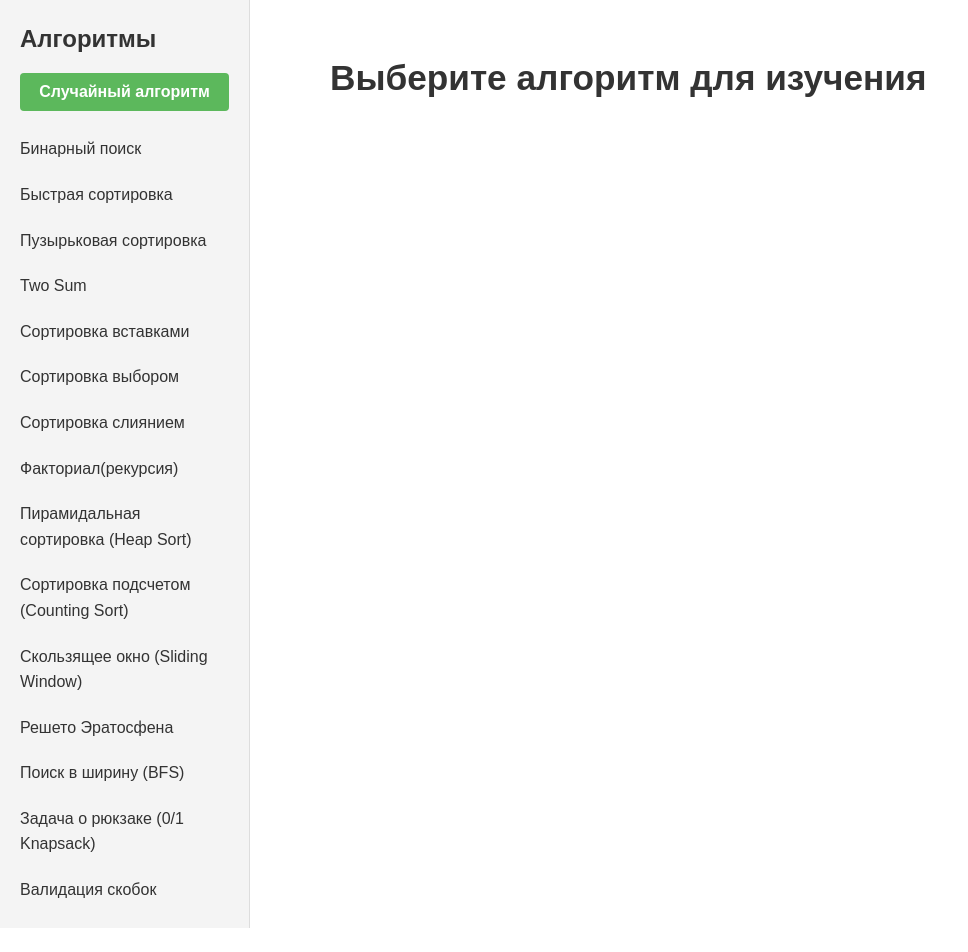
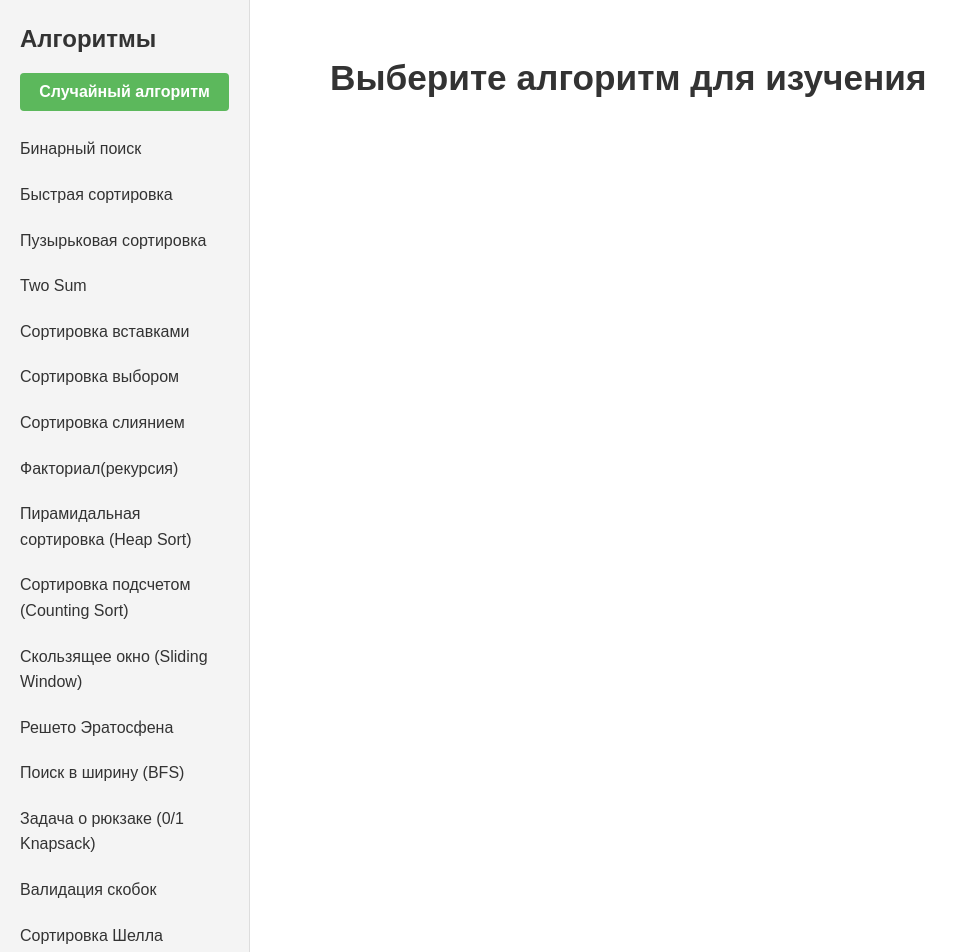
Before and after one commit to masha-masha/AlgoVault, a React (Vite) app: page / in a window 1280 px wide. Shown: the top 952 px of the page, without its empty margins (0-968 px from the left). Before the commit the page ends 928 px from the top, so only its background shows below. Built offline with nearby package versions, Linux system fonts and the light colour scheme.

Commit message:
feat: add alg shell sort

```diff
--- a/src/data/algoritms.ts
+++ b/src/data/algoritms.ts
@@ -627,5 +627,42 @@ const bfs = (graph: Graph, startNode: string): string[] => {
 
   return stack.length === 0;
 };`
+  },
+  {
+    id: "shell-sort",
+    title: "Сортировка Шелла",
+    description: "Улучшенный вариант сортировки вставками. Сравнивает элементы, стоящие на определенном расстоянии (gap), которое постепенно уменьшается. Это позволяет 'легким' элементам быстрее перемещаться в начало массива.",
+    complexity: { time: "O(n log² n)", space: "O(1)" },
+    jsCode: `const shellSort = (arr) => {
+  let n = arr.length;
+  // Начинаем с большого интервала и уменьшаем его
+  for (let gap = Math.floor(n / 2); gap > 0; gap = Math.floor(gap / 2)) {
+    for (let i = gap; i < n; i++) {
+      let temp = arr[i];
+      let j;
+      for (j = i; j >= gap && arr[j - gap] > temp; j -= gap) {
+        arr[j] = arr[j - gap];
       }
+      arr[j] = temp;
+    }
+  }
+  return arr;
+};`,
+    tsCode: `const shellSort = (arr: number[]): number[] => {
+  let n: number = arr.length;
+  for (let gap = Math.floor(n / 2); gap > 0; gap = Math.floor(gap / 2)) {
+    for (let i = gap; i < n; i++) {
+      let temp: number = arr[i];
+      let j: number;
+      for (j = i; j >= gap && arr[j - gap] > temp; j -= gap) {
+        arr[j] = arr[j - gap];
+      }
+      arr[j] = temp;
+    }
+  }
+  return arr;
+};`
+  }
+
+
 ];
```
Lines whose indentation alone changed are shown as unchanged.
